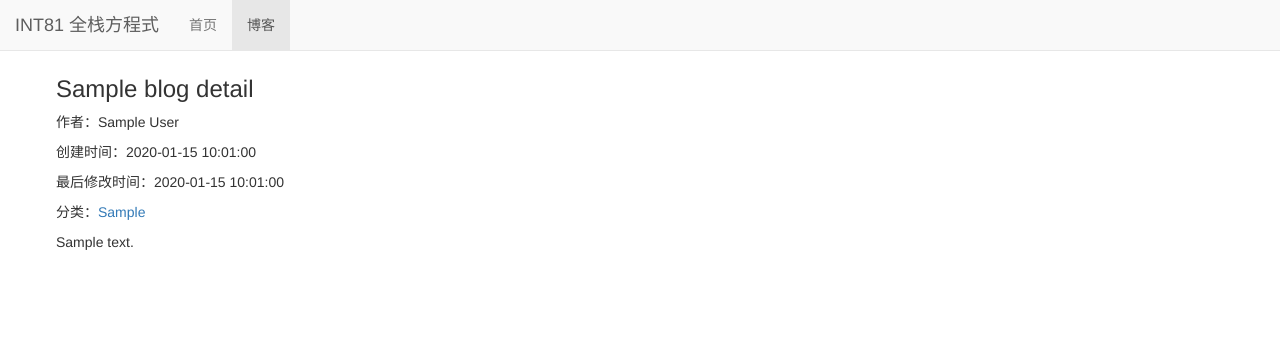
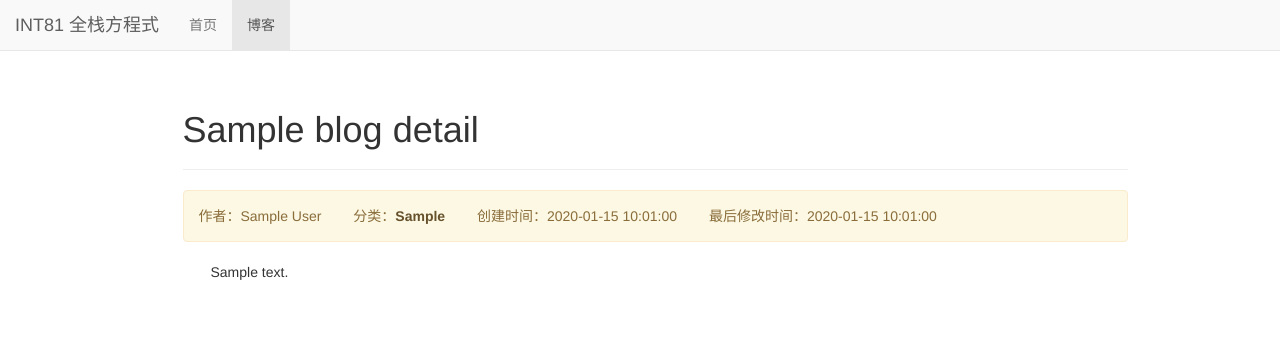
Before and after one commit to warlock921/int81, a Django app: template templates/mainsite/blog_detail.html in a window 1280 px wide. Shown: the top 351 px of the page. Run offline with Django 3.2, Linux system fonts and the light colour scheme; the template is opened without the code that fills it: most values are stand-ins (such as "Sample title", 1, 10 or a date in 2020); data that the repository does not hold is empty; some libraries are stand-ins or nearby versions.

Commit message:
美化页面

```diff
--- a/int81/settings.py
+++ b/int81/settings.py
@@ -81,7 +81,7 @@ DATABASES = {
         'NAME': 'int81',
         'USER': 'root',
         'PASSWORD': 'P@ssword',
-        "HOST": "localhost",
+        "HOST": "192.168.10.201",
     }
 }
 
--- a/mainsite/views.py
+++ b/mainsite/views.py
@@ -1,8 +1,9 @@
 from django.shortcuts import render_to_response,get_object_or_404
 from .models import Blog,BlogType
 
+#统计各文章类型所含的文章数量方法
 def blog_article_count():
-    #统计各文章类型所含的文章数量
+
     # list(BlogType.objects.values_list('type_name',flat=True))  这是将BlogType中的类型结果集转换为列表，只取一个指定的值的方法
     #取BlogType的所有类型，并转化为一个列表
     blog_all_type = list(BlogType.objects.all())
--- a/static/css/default.css
+++ b/static/css/default.css
@@ -7,18 +7,30 @@
  */
 
 * {
-
     margin:0;
     padding: 0;
-
 }
 
-.base-body {
-    margin:2em;
-    padding: 2em;
+body.base-body {
+    margin: 5em;
+    margin-bottom: 2em;
+    padding-bottom: 1em;
+    /*border-bottom: 1px solid #eee;*/
 }
 
  .navbar-default {
     background-color: #f8f8f8c2;
     border-color: #e7e7e7;
 }
+
+ul.blog-info-decription {
+    list-style-type: none;
+    /*margin-bottom: 2em;*/
+}
+ul.blog-info-decription li {
+    display: inline-block;
+    margin-right: 2em;
+}
+div.blog-content {
+    text-indent: 2em;
+}
--- a/templates/base.html
+++ b/templates/base.html
@@ -14,7 +14,7 @@
     <nav class="navbar navbar-default navbar-fixed-top" role="navigation">
         <div class="container-fluid">
             <div class="navbar-header">
-                <a class="navbar-brand" href="#">
+                <a class="navbar-brand" href="{% url 'home' %}">
                     <!-- <img alt="Brand" width="20" height="20" src="{% static 'image/int81-logo.jpg' %}"> -->
                     <span>INT81 全栈方程式</span>
                 </a>
@@ -33,9 +33,9 @@
             </div>
         </div>
     </nav>
-
+    <div>
     {% block content %}{% endblock content %}
-
+    </div>
 </div>
 {# 导入JS文件 #}
 <script type="text/javascript" src="{% static 'js/jquery-1.12.4.min.js' %}"></script>
--- a/templates/mainsite/blog_detail.html
+++ b/templates/mainsite/blog_detail.html
@@ -1,18 +1,24 @@
 {% extends "base.html" %}
+{% load staticfiles %}
 
-{% block title %}
-    {{ blog_detail.title }}
-{% endblock title %}
-
-{% block blog-active %}
-    active
-{% endblock blog-active %}
-
+{% block title %}{{ blog_detail.title }}{% endblock title %}
+{% block blog-active %} active{% endblock blog-active %}
+<!-- <link rel="stylesheet" type="text/css" href="{% static 'css/default.css' %}"> -->
 {% block content %}
-    <h3>{{ blog_detail.title }}</h3>
-    <p>作者：{{ blog_detail.author }}</p>
-    <p>创建时间：{{ blog_detail.create_time | date:"Y-m-d H:m:s" }}</p>
-    <p>最后修改时间：{{ blog_detail.last_updated_time | date:"Y-m-d H:m:s" }}</p>
-    <p>分类：<a href="{% url 'blog_type_selected' blog_detail.blog_type.pk %}">{{ blog_detail.blog_type }}</a></p>
-    <p>{{ blog_detail.content }}</p>
+    <div class="container">
+        <div class="row">
+            <div class="col-xs-10 col-xs-offset-1">
+                <div class="page-header"><h1>{{ blog_detail.title }}</h1></div>
+                    <div class="alert alert-warning" role="alert">
+                        <ul class="blog-info-decription">
+                            <li>作者：{{ blog_detail.author }}</li>
+                            <li>分类：<a href="{% url 'blog_type_selected' blog_detail.blog_type.pk %}" class="alert-link">{{ blog_detail.blog_type }}</a></li>
+                            <li>创建时间：{{ blog_detail.create_time | date:"Y-m-d H:m:s" }}</li>
+                            <li>最后修改时间：{{ blog_detail.last_updated_time | date:"Y-m-d H:m:s" }}</li>
+                        </ul>
+                    </div>
+                <div class="blog-content">{{ blog_detail.content }}</div>
+            </div>
+        </div>
+    </div>
 {% endblock content %}
```
Also changed, not shown: templates/mainsite/blog_list.html (+13 -6 lines), templates/mainsite/blog_type_selected.html (+12 -3 lines), mainsite/migrations/0002_auto_20180413_1646.py (added).
